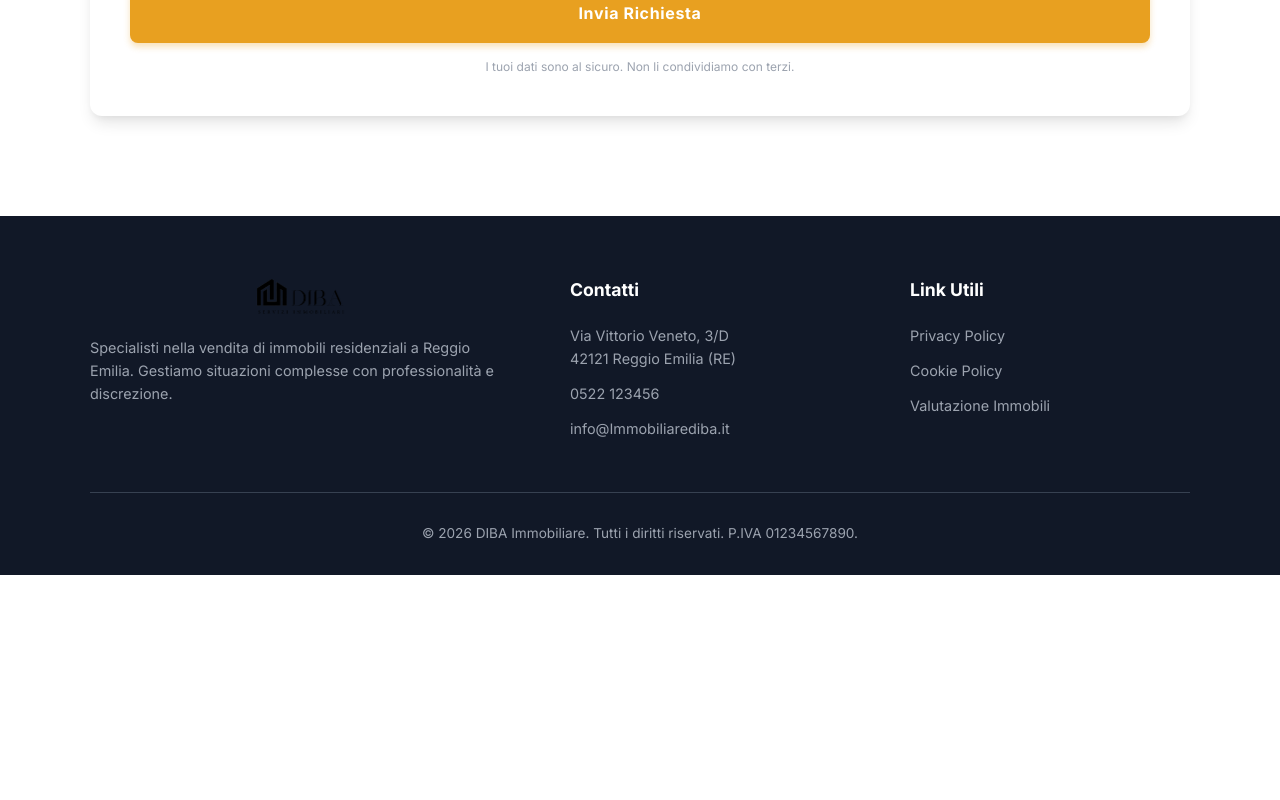
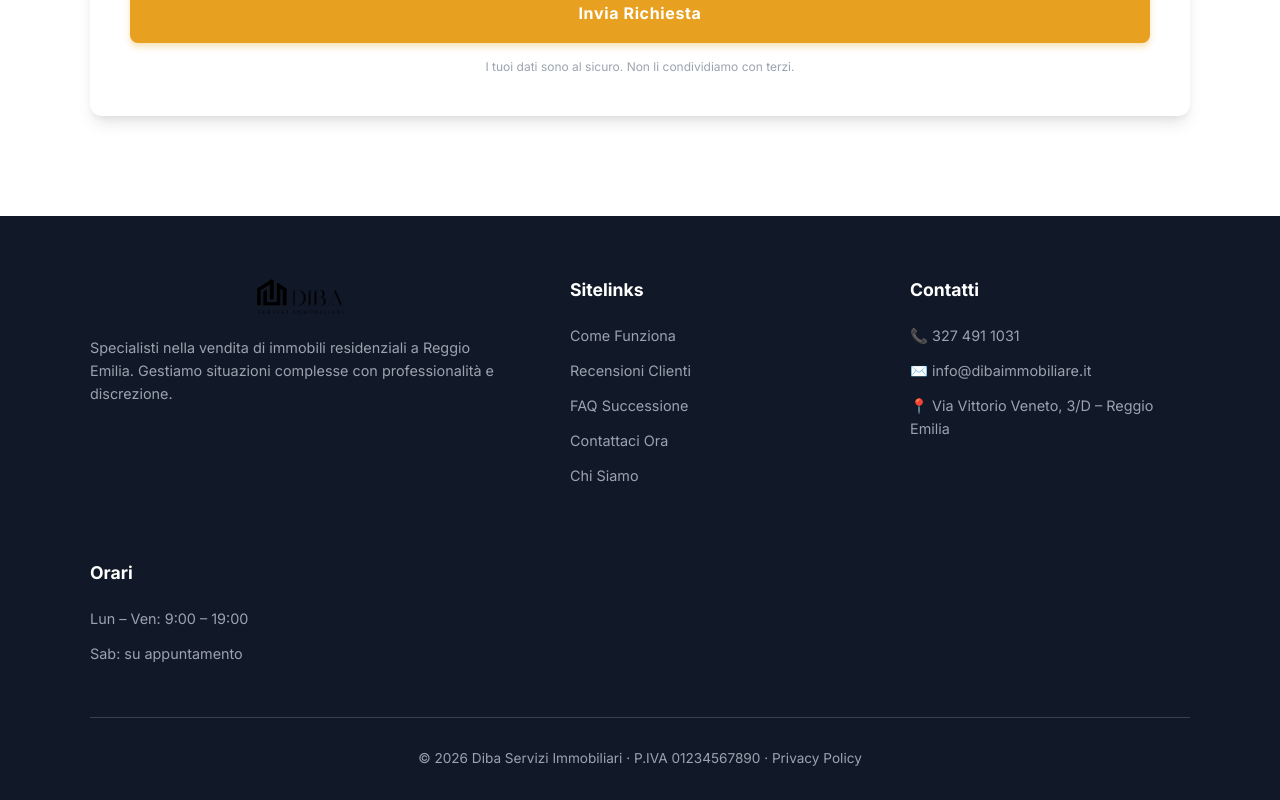
Before and after one commit to fraperfra/Venderecasa.reggioemilia, a Next.js app: page / in a window 1280 px wide. Shown: the part 4746-5546 px from the top of the page. Before the commit the page ends 5321 px from the top, so only its background shows below. Built offline with nearby package versions, Linux system fonts and the light colour scheme.

Commit message:
feat: implement shared footer with sitelinks and anchor navigation

```diff
--- /dev/null
+++ b/app/chi-siamo/page.tsx
@@ -0,0 +1,25 @@
+"use client";
+
+import React from 'react';
+
+export default function ChiSiamoPage() {
+    return (
+        <div className="container py-section" style={{ minHeight: '60vh', display: 'flex', flexDirection: 'column', justifyContent: 'center', alignItems: 'center', textAlign: 'center' }}>
+            <h1>Chi Siamo</h1>
+            <p className="subtitle">Diba Servizi Immobiliari: Professionalità e Trasparenza a Reggio Emilia.</p>
+
+            <div style={{ maxWidth: '800px', marginTop: '40px', textAlign: 'left', fontSize: '1.1rem', color: 'var(--text-light)' }}>
+                <p>
+                    Siamo una realtà consolidata nel panorama immobiliare di Reggio Emilia, specializzata nella gestione di compravendite complesse, successioni ereditarie e consulenza strategica.
+                </p>
+                <p style={{ marginTop: '20px' }}>
+                    Il nostro obiettivo è fornire un servizio d'eccellenza, mettendo al primo posto l'ascolto del cliente e la valorizzazione del suo patrimonio.
+                </p>
+            </div>
+
+            <a href="/" className="btn-cta" style={{ marginTop: '40px', textDecoration: 'none' }}>
+                Torna alla Homepage
+            </a>
+        </div>
+    );
+}
--- /dev/null
+++ b/app/contatti/page.tsx
@@ -0,0 +1,22 @@
+"use client";
+
+import React from 'react';
+
+export default function ContattiPage() {
+    return (
+        <div className="container py-section" style={{ minHeight: '60vh', display: 'flex', flexDirection: 'column', justifyContent: 'center', alignItems: 'center', textAlign: 'center' }}>
+            <h1>Contattaci Ora</h1>
+            <p className="subtitle">Siamo pronti ad ascoltare le tue esigenze immobiliari a Reggio Emilia.</p>
+
+            <div className="contact-details" style={{ marginTop: '40px', fontSize: '1.2rem', lineHeight: '2' }}>
+                <p>📞 <a href="tel:3274911031">327 491 1031</a></p>
+                <p>✉️ <a href="mailto:info@dibaimmobiliare.it">info@dibaimmobiliare.it</a></p>
+                <p>📍 Via Vittorio Veneto, 3/D – 42121 Reggio Emilia (RE)</p>
+            </div>
+
+            <a href="/" className="btn-cta" style={{ marginTop: '40px', textDecoration: 'none' }}>
+                Torna alla Homepage
+            </a>
+        </div>
+    );
+}
--- a/app/page.tsx
+++ b/app/page.tsx
@@ -2,6 +2,7 @@
 
 import { useState, useEffect, useRef } from "react";
 import AddressAutocomplete from "@/components/AddressAutocomplete";
+import Footer from "@/components/Footer";
 
 export default function LandingPage() {
     const [isSuccess, setIsSuccess] = useState(false);
@@ -350,7 +351,7 @@ export default function LandingPage() {
             </section>
 
             {/* HOW IT WORKS */}
-            <section className="py-section">
+            <section className="py-section" id="come-funziona">
                 <div className="container">
                     <div className="section-header">
                         <h2>Come funziona</h2>
@@ -429,7 +430,7 @@ export default function LandingPage() {
             </section>
 
             {/* REVIEWS */}
-            <section className="py-section bg-light">
+            <section className="py-section bg-light" id="recensioni">
                 <div className="container">
                     <div className="section-header">
                         <h2>Cosa dicono di noi</h2>
@@ -468,7 +469,7 @@ export default function LandingPage() {
             </section>
 
             {/* FAQ */}
-            <section className="py-section">
+            <section className="py-section" id="faq">
                 <div className="container">
                     <div className="section-header">
                         <h2>Domande Frequenti</h2>
@@ -601,58 +602,7 @@ export default function LandingPage() {
             </section>
 
             {/* FOOTER */}
-            <footer>
-                <div className="container">
-                    <div className="footer-grid">
-                        <div className="footer-col">
-                            <div className="logo" style={{ marginBottom: "20px" }}>
-                                <img src="/assets/logo.png" alt="DIBA Immobiliare" className="logo-img" style={{ height: "40px" }} />
-                            </div>
-                            <p>
-                                Specialisti nella vendita di immobili residenziali a Reggio
-                                Emilia. Gestiamo situazioni complesse con professionalità e
-                                discrezione.
-                            </p>
-                        </div>
-                        <div className="footer-col">
-                            <h4>Contatti</h4>
-                            <p>
-                                Via Vittorio Veneto, 3/D
-                                <br />
-                                42121 Reggio Emilia (RE)
-                            </p>
-                            <p>
-                                <a href="tel:0522123456">0522 123456</a>
-                            </p>
-                            <p>
-                                <a href="mailto:info@Immobiliarediba.it">
-                                    info@Immobiliarediba.it
-                                </a>
-                            </p>
-                        </div>
-                        <div className="footer-col">
-                            <h4>Link Utili</h4>
-                            <ul>
-                                <li>
-                                    <a href="#">Privacy Policy</a>
-                                </li>
-                                <li>
-                                    <a href="#">Cookie Policy</a>
-                                </li>
-                                <li>
-                                    <a href="#">Valutazione Immobili</a>
-                                </li>
-                            </ul>
-                        </div>
-                    </div>
-                    <div className="footer-bottom">
-                        <p>
-                            © 2026 DIBA Immobiliare. Tutti i diritti riservati. P.IVA
-                            01234567890.
-                        </p>
-                    </div>
-                </div>
-            </footer>
+            <Footer isHome={true} />
 
             {/* STICKY MOBILE */}
             <div className={`sticky-mobile ${isStickyVisible ? "visible" : ""}`}>
--- /dev/null
+++ b/components/Footer.tsx
@@ -0,0 +1,77 @@
+"use client";
+
+import React from 'react';
+import Link from 'next/link';
+
+interface FooterProps {
+    description?: string;
+    isHome?: boolean;
+}
+
+export default function Footer({
+    description = "Specialisti nella vendita di immobili residenziali a Reggio Emilia. Gestiamo situazioni complesse con professionalità e discrezione.",
+    isHome = false
+}: FooterProps) {
+
+    const currentYear = new Date().getFullYear();
+
+    // Base path for anchors: if we are on home, just #id. If on segment pages, /#id (or specific page if preferred)
+    // For "valutazione-gratuita-eredita", it's the home page.
+    const anchorPrefix = isHome ? "" : "/";
+
+    return (
+        <footer>
+            <div className="container">
+                <div className="footer-grid">
+                    <div className="footer-col">
+                        <div className="logo" style={{ marginBottom: "20px" }}>
+                            <img
+                                src="/assets/logo.png"
+                                alt="DIBA Immobiliare"
+                                className="logo-img"
+                                style={{ height: "40px" }}
+                                width="130"
+                                height="40"
+                            />
+                        </div>
+                        <p>{description}</p>
+                    </div>
+
+                    <div className="footer-col">
+                        <h4>Sitelinks</h4>
+                        <ul>
+                            <li><Link href={`${anchorPrefix}#come-funziona`}>Come Funziona</Link></li>
+                            <li><Link href={`${anchorPrefix}#recensioni`}>Recensioni Clienti</Link></li>
+                            <li><Link href={`${anchorPrefix}#faq`}>FAQ Successione</Link></li>
+                            <li><Link href="/contatti">Contattaci Ora</Link></li>
+                            <li><Link href="/chi-siamo">Chi Siamo</Link></li>
+                        </ul>
+                    </div>
+
+                    <div className="footer-col">
+                        <h4>Contatti</h4>
+                        <ul>
+                            <li><a href="tel:3274911031">📞 327 491 1031</a></li>
+                            <li><a href="mailto:info@dibaimmobiliare.it">✉️ info@dibaimmobiliare.it</a></li>
+                            <li>📍 Via Vittorio Veneto, 3/D – Reggio Emilia</li>
+                        </ul>
+                    </div>
+
+                    <div className="footer-col">
+                        <h4>Orari</h4>
+                        <ul>
+                            <li>Lun – Ven: 9:00 – 19:00</li>
+                            <li>Sab: su appuntamento</li>
+                        </ul>
+                    </div>
+                </div>
+
+                <div className="footer-bottom">
+                    <p>
+                        © {currentYear} Diba Servizi Immobiliari · P.IVA 01234567890 · <a href="#">Privacy Policy</a>
+                    </p>
+                </div>
+            </div>
+        </footer>
+    );
+}
--- a/components/LandingPageTemplate.tsx
+++ b/components/LandingPageTemplate.tsx
@@ -2,6 +2,7 @@
 
 import { useState, useEffect, useRef } from "react";
 import AddressAutocomplete from "./AddressAutocomplete";
+import Footer from "./Footer";
 
 export interface PageConfig {
     heroLabel: string;
@@ -227,7 +228,7 @@ export default function LandingPageTemplate({ config }: { config: PageConfig })
             </section>
 
             {/* HOW IT WORKS */}
-            <section className="py-section">
+            <section className="py-section" id="come-funziona">
                 <div className="container">
                     <div className="section-header">
                         <h2>{config.stepsTitle}</h2>
@@ -245,7 +246,7 @@ export default function LandingPageTemplate({ config }: { config: PageConfig })
             </section>
 
             {/* REVIEWS */}
-            <section className="py-section bg-light">
+            <section className="py-section bg-light" id="recensioni">
                 <div className="container">
                     <div className="section-header">
                         <h2>{config.reviewsTitle}</h2>
@@ -263,7 +264,7 @@ export default function LandingPageTemplate({ config }: { config: PageConfig })
             </section>
 
             {/* FAQ */}
-            <section className="py-section">
+            <section className="py-section" id="faq">
                 <div className="container">
                     <div className="section-header">
                         <h2>{config.faqTitle}</h2>
@@ -298,36 +299,7 @@ export default function LandingPageTemplate({ config }: { config: PageConfig })
             </section>
 
             {/* FOOTER */}
-            <footer>
-                <div className="container">
-                    <div className="footer-grid">
-                        <div className="footer-col">
-                            <div className="logo" style={{ marginBottom: "20px" }}>
-                                <img src="/assets/logo.png" alt="Diba Servizi Immobiliari" className="logo-img" style={{ height: "40px" }} width="130" height="40" />
-                            </div>
-                            <p>{config.footerDesc}</p>
-                        </div>
-                        <div className="footer-col">
-                            <h4>Contatti</h4>
-                            <ul>
-                                <li><a href="tel:3274911031">📞 327 491 1031</a></li>
-                                <li><a href="mailto:info@dibaimmobiliare.it">✉️ info@dibaimmobiliare.it</a></li>
-                                <li>📍 Via Vittorio Veneto, 3/D – Reggio Emilia</li>
-                            </ul>
-                        </div>
-                        <div className="footer-col">
-                            <h4>Orari</h4>
-                            <ul>
-                                <li>Lun – Ven: 9:00 – 19:00</li>
-                                <li>Sab: su appuntamento</li>
-                            </ul>
-                        </div>
-                    </div>
-                    <div className="footer-bottom">
-                        <p>© {new Date().getFullYear()} Diba Servizi Immobiliari · P.IVA 00000000000 · <a href="#">Privacy Policy</a></p>
-                    </div>
-                </div>
-            </footer>
+            <Footer description={config.footerDesc} />
 
             {/* STICKY MOBILE CTA */}
             {isStickyVisible && (
```
